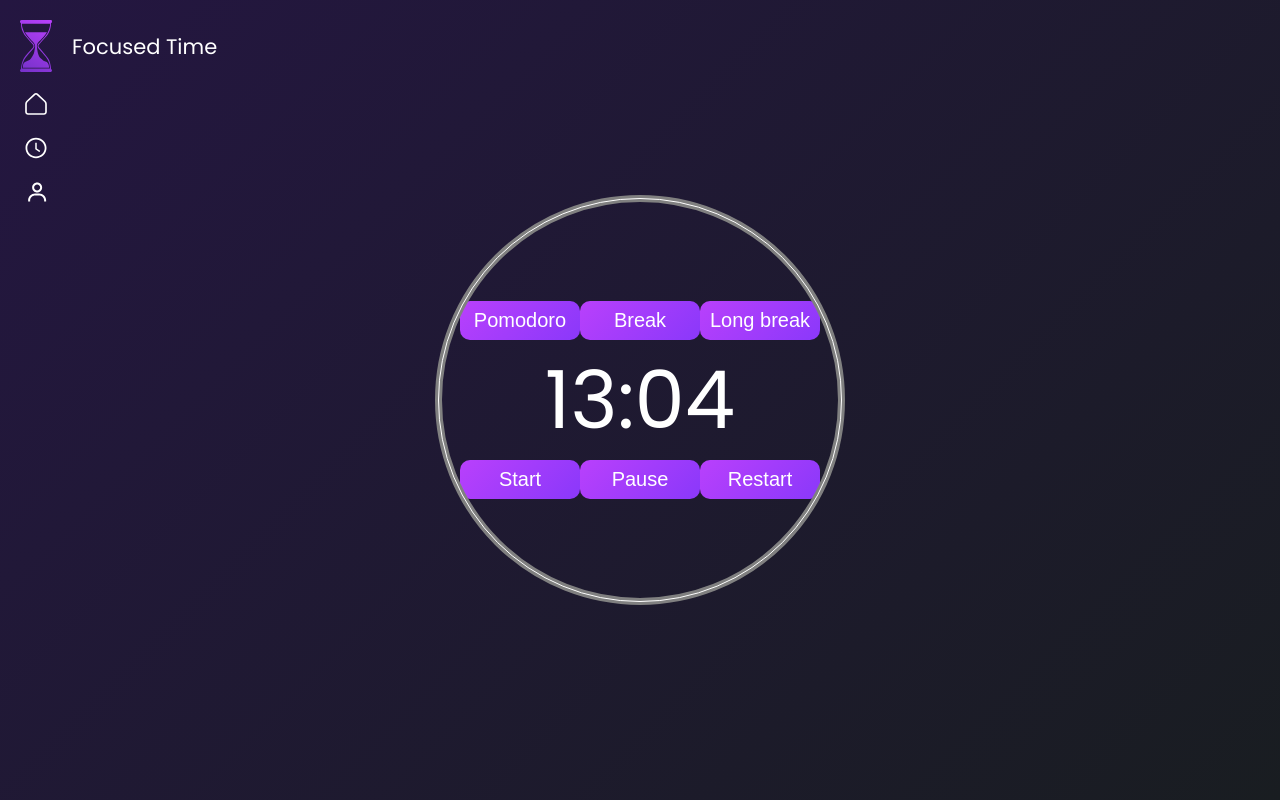
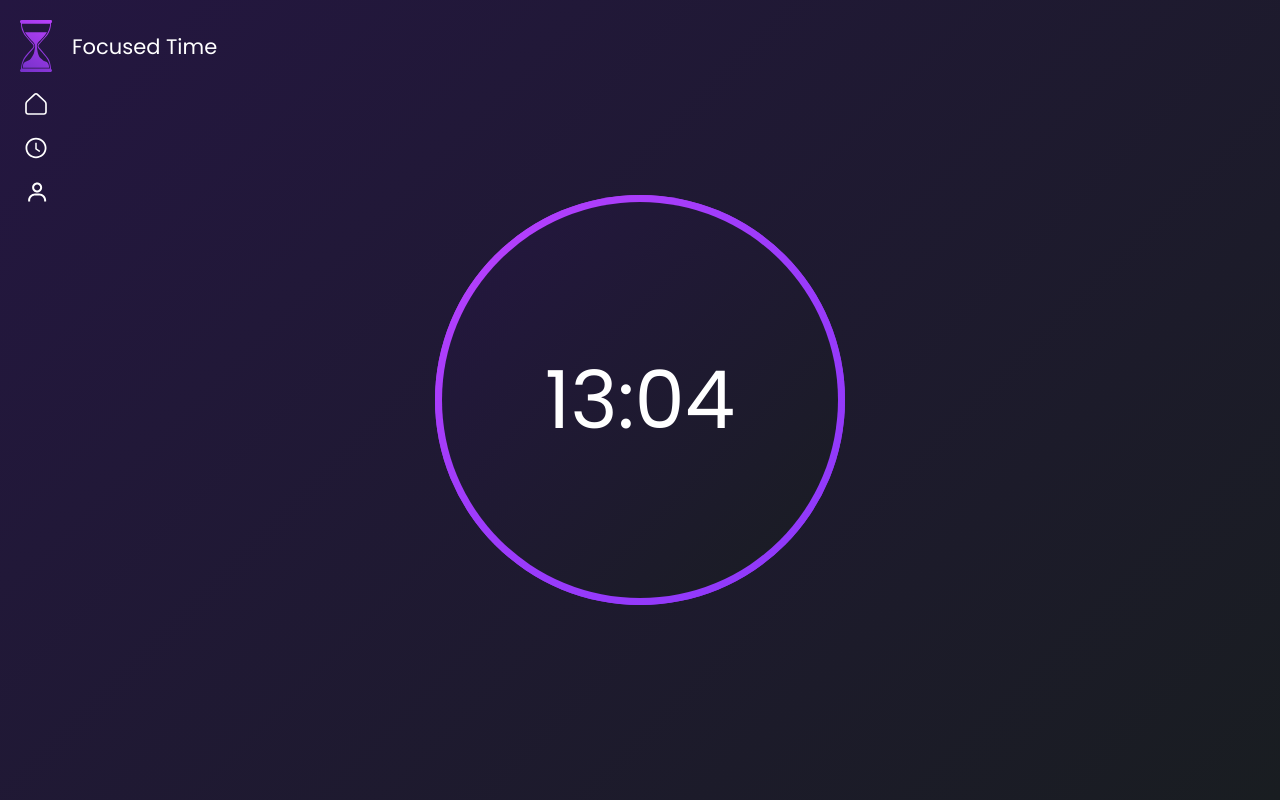
Before and after one commit to MateCon/focused-time, a React (Create React App) app in the folder client/: page / in a window 1280 px wide. Both pictures are taken after a click on the element "Start!". Built offline with nearby package versions, Linux system fonts and the light colour scheme.

Commit message:
try stuff out

```diff
--- a/client/src/styles/_timer.scss
+++ b/client/src/styles/_timer.scss
@@ -16,17 +16,26 @@
     #time-container {
         width: 32vw;
         height: 32vw;
-        border: 7px solid gray;
+        border: double 1px transparent;
+        border-radius: 100%;
+        background-image: linear-gradient(135deg, #241641, #191D21), radial-gradient(circle at top left, $primaryColor, $secondaryColor);
+        background-origin: border-box;
+        background-clip: padding-box, border-box;
     }
 
     #time-conteiner-compleated {
-        height: calc(32vw - 6px);
-        width: calc(32vw - 6px);
-        border: 1px solid white;
+        width: 32vw;
+        height: 32vw;
+        border: double 7px transparent;
+
+        background-image: linear-gradient(135deg, #241641, #191D21), radial-gradient(circle at top left, $primaryColor, $secondaryColor);
+        background-origin: border-box;
+        background-clip: padding-box, border-box;
     }
 
     #time {
         font-size: 4rem;
+        z-index: 2;
     }
 
     button {
```
